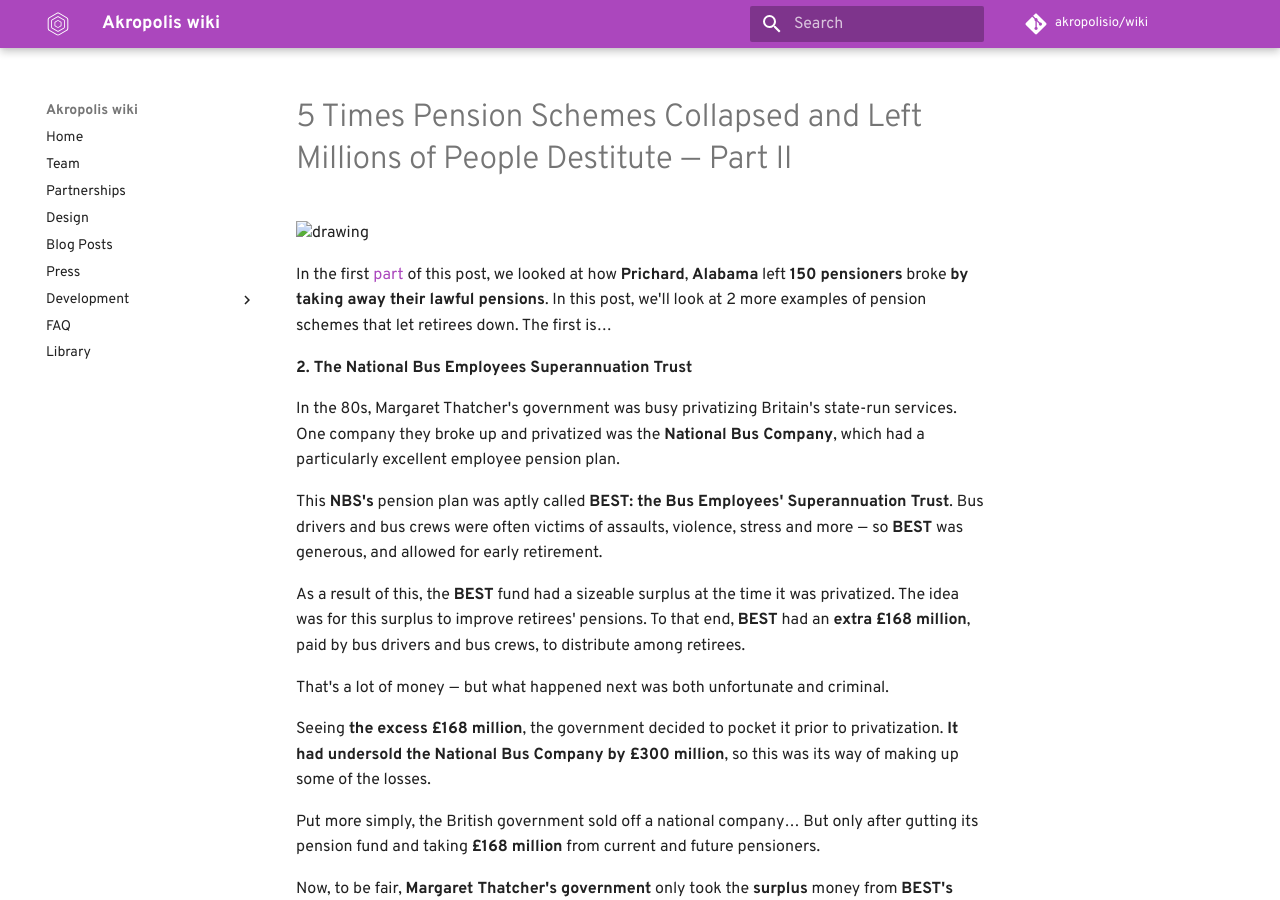
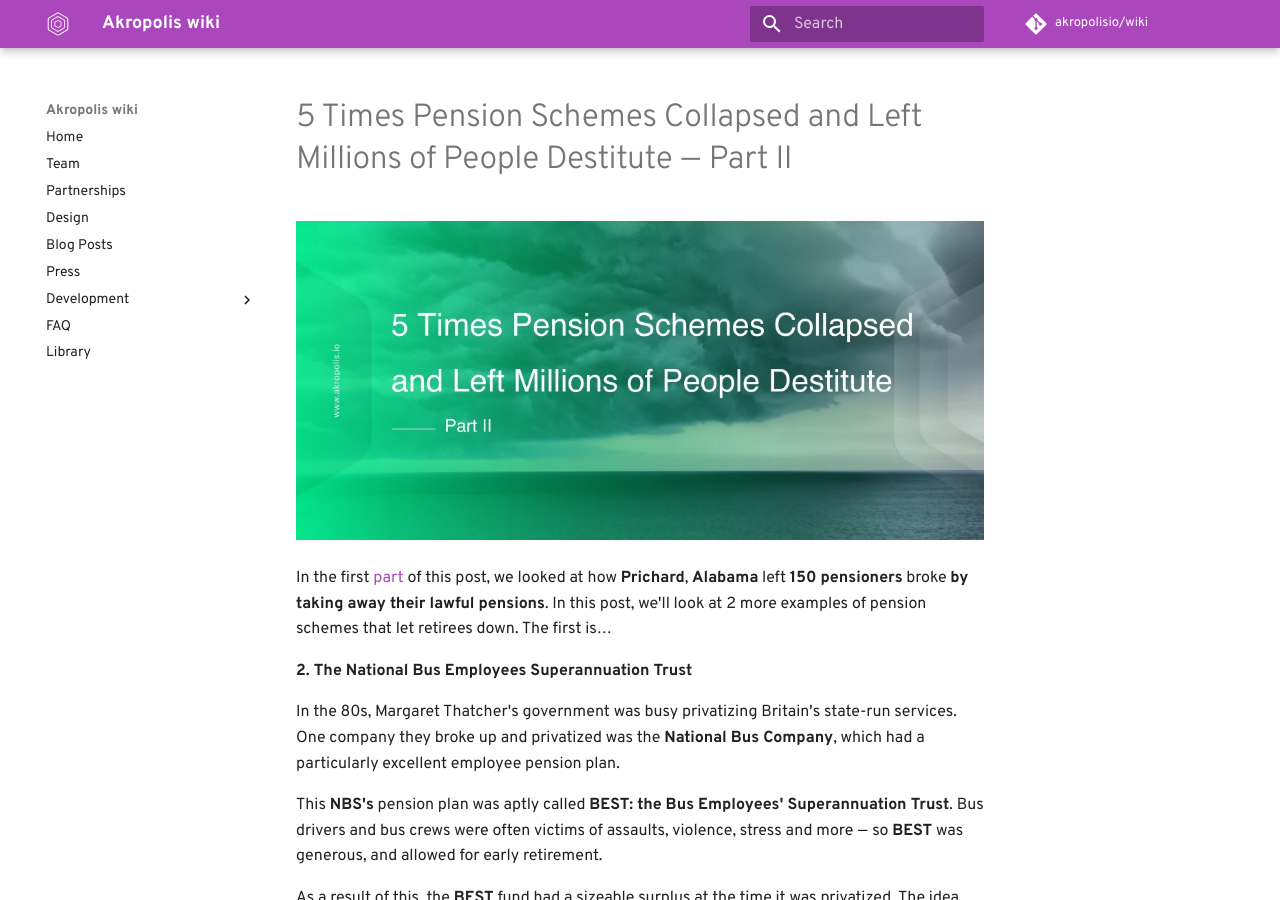
Before and after one commit to kaonone/wiki, an MkDocs documentation site: the page built from docs/library/2018 5 Times Pension Schemes Collapsed and Left Millions of People Destitute 2.md, in a window 1280 px wide and 900 px high. Built offline with MkDocs 1.6.1 and Material for MkDocs 9.7.7, drawn with Linux system fonts in a browser that asks for light colours; some web fonts are replaced; comment, search, counter and statistics services are not loaded; old or Windows-style settings are respelled for this version of MkDocs.

Commit message:
Update 2018 5 Times Pension Schemes Collapsed and Left Millions of People Destitute 2.md

```diff
--- a/docs/library/2018 5 Times Pension Schemes Collapsed and Left Millions of People Destitute 2.md
+++ b/docs/library/2018 5 Times Pension Schemes Collapsed and Left Millions of People Destitute 2.md
@@ -1,6 +1,6 @@
 # 5 Times Pension Schemes Collapsed and Left Millions of People Destitute  —  Part II
 
-<img src="../images/library-img/pen%20scheme/2.jpeg" width="100%" alt="drawing" />
+<img src="/images/library-img/pen%20scheme/2.jpeg" width="100%" alt="drawing" />
 
 In the first [part](https://wiki.akropolis.io/library/2018%205%20Times%20Pension%20Schemes%20Collapsed%20and%20Left%20Millions%20of%20People%20Destitute%201/) of this post, we looked at how **Prichard**, **Alabama** left **150 pensioners** broke **by taking away their lawful pensions**. In this post, we&#39;ll look at 2 more examples of pension schemes that let retirees down. The first is…
 
```
